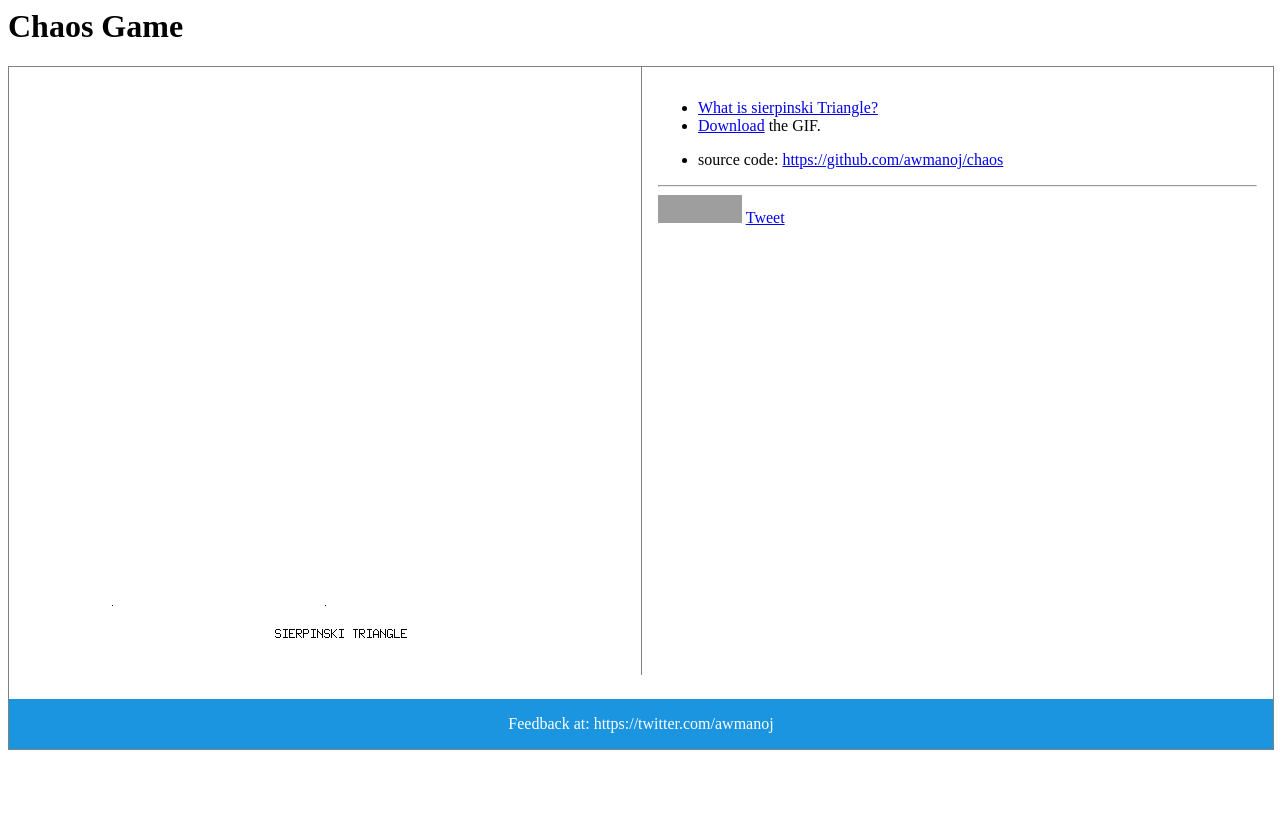
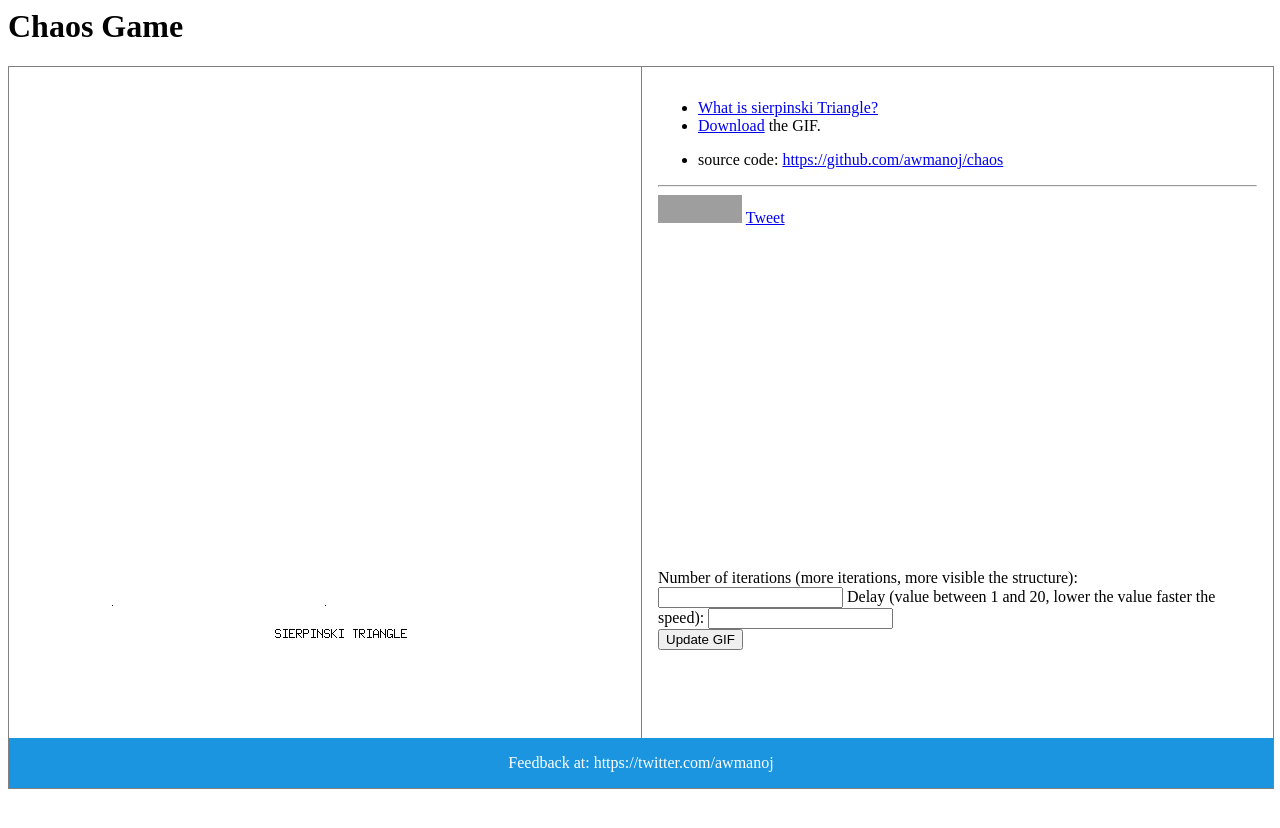
Before and after one commit to awmanoj/awmanoj.github.io, a Jekyll site: the page public/sierpinski.html, which Jekyll copies as it is, in a window 1280 px wide. Shown: the top 828 px of the page. Built offline with Jekyll 4.4.1, drawn with Linux system fonts in a browser that asks for light colours; comment, search, counter and statistics services are not loaded; grey boxes are pictures that could not be loaded.

Commit message:
Add iterations and delay parameter.

```diff
--- a/public/sierpinski.html
+++ b/public/sierpinski.html
@@ -39,6 +39,22 @@
                 overflow: hidden;
             }
         </style>
+		<script type="text/javascript">
+			var iterations = "50000";
+			var delay = "10";
+			var query = "?iterations=" + iterations + "&delay=" + delay;
+			var endpoint = "http://ec2-54-234-118-226.compute-1.amazonaws.com/sierpinski";
+			var url0 = endpoint + query;
+
+			function redraw() {
+				iterations = document.getElementById("iterations").value;
+				delay = document.getElementById("delay").value;
+				query = "?iterations=" + iterations + "&delay=" + delay;
+				url0 = endpoint + query;
+				document.getElementById("main").href = url0;
+				document.getElementById("download").href = url0;
+			}
+		</script>
     </head>
     <body>
 
@@ -56,7 +72,7 @@
 
     <div class="container">
         <nav>
-            <img src="/public/assets/img/sierpinski.gif"/>
+            <img id="main" src="/public/assets/img/sierpinski.gif"/>
         </nav>
 
         <article>
@@ -67,7 +83,7 @@
                     </a>
                 </li>
                 <li>
-                    <a href="/public/assets/img/sierpinski.gif" download="sierpinski.gif">Download</a> the GIF.
+                    <a id="download" href="/public/assets/img/sierpinski.gif" download="sierpinski.gif">Download</a> the GIF.
                 </li>
 			</ul>
 
@@ -103,6 +119,10 @@
 			<br/>
 			<br/>
 			<br/>
+			Number of iterations (more iterations, more visible the structure): <input type="text" id="iterations"/>
+			Delay (value between 1 and 20, lower the value faster the speed): <input type="text" id="delay"/>
+			<br/>
+			<button type="button" onclick="redraw()">Update GIF</button>
 			<br/>
 			<br/>
 			<br/>
```
